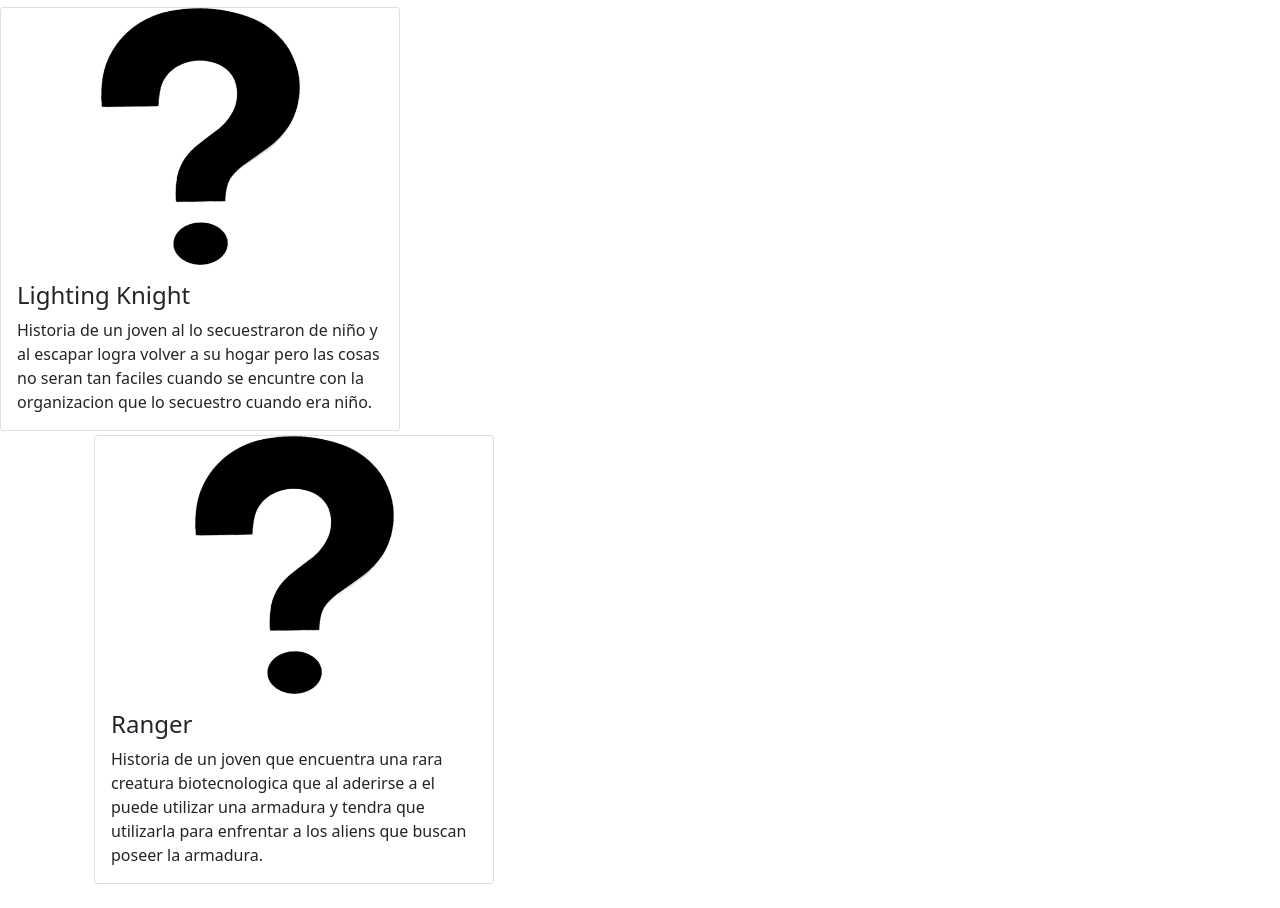
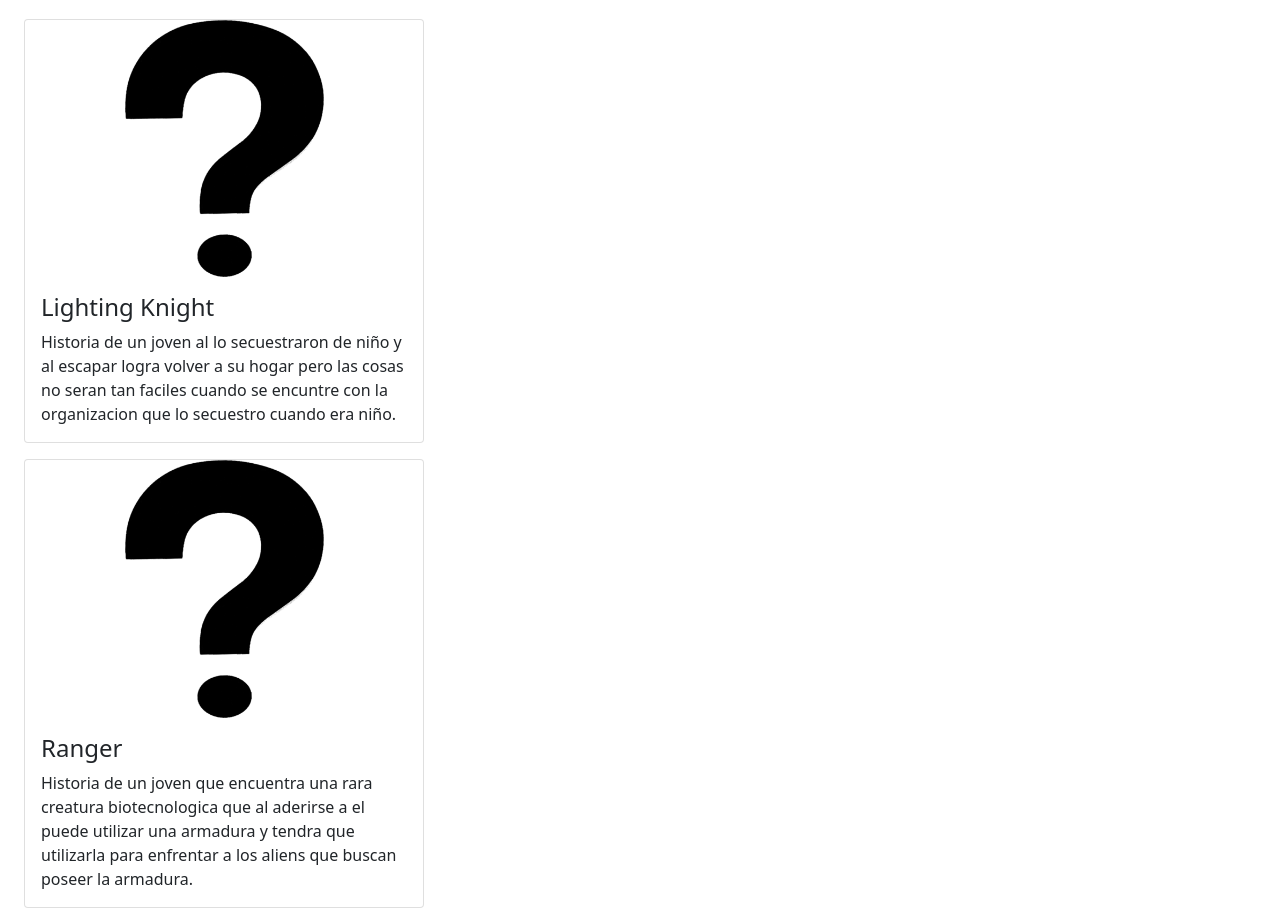
Before and after one commit to GammaCorporation/GammaCorporation.GitHub.io, a plain HTML site: page index.html in a window 1280 px wide. Shown: the part 143-1051 px from the top of the page. Before the commit the page ends 1027 px from the top, so only its background shows below. Drawn offline with nearby package versions, Linux system fonts and the light colour scheme.

Commit message:
Update index.html

```diff
--- a/index.html
+++ b/index.html
@@ -33,7 +33,8 @@
 	<br>
 	<h1> Proximos comics</h1>
 	<div class="row">
-		<div class="container mt-1">
+		<div class="col-4">
+			<div class="container mt-3">
 			  <div class="card" style="width:400px">
 				<div class="text-center">
 					<img class="card-img-top" src="interogacion.png" alt="Card image" style="width:50%">
@@ -43,7 +44,9 @@
 					<p class="card-text">Historia de un joven al lo secuestraron de niño y al escapar logra volver a su hogar pero las cosas no seran tan faciles cuando se encuntre con la organizacion que lo secuestro cuando era niño.</p>
 				</div>
 			  </div>
-		  <div class="container mt-1">
+		</div>
+  		<div class="col-4">
+			<div class="container mt-3">
 				<div class="card" style="width:400px">
 					<div class="text-center">
 						<img class="card-img-top" src="interogacion.png" alt="Card image" style="width:50%">
@@ -54,5 +57,6 @@
 				</div>
 			  </div>
 		</div>
+	</div>
 </body>
 </html>
```
Lines whose indentation alone changed are shown as unchanged.
